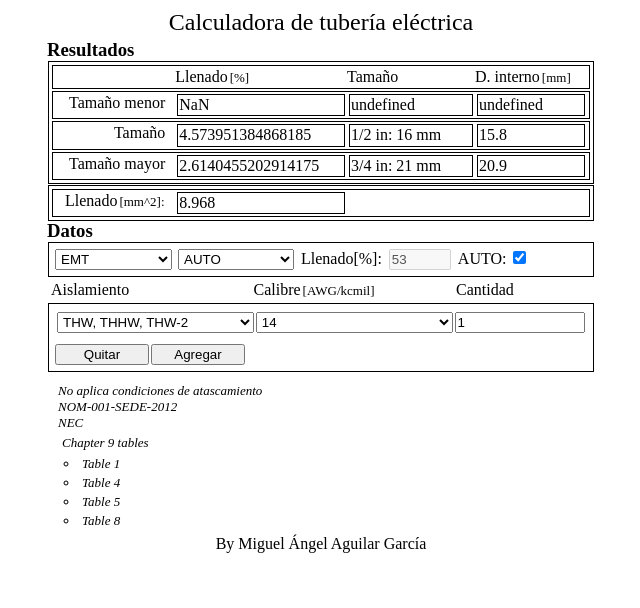
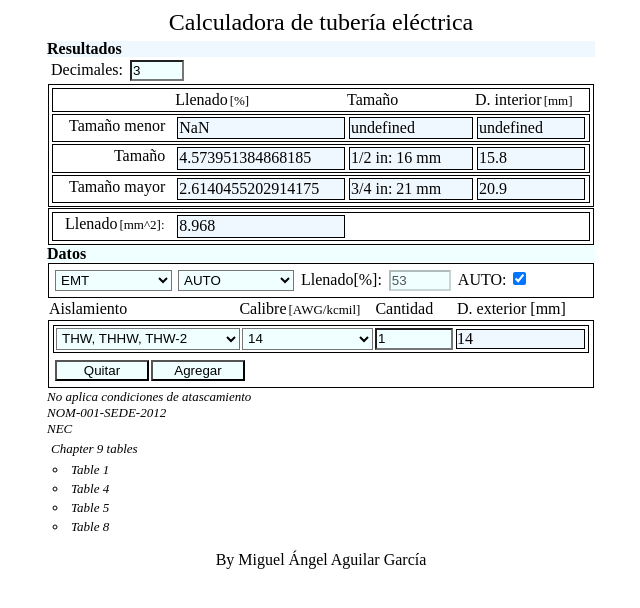
Before and after one commit to MiguelAAguilarG/cal_conduit_web, a plain HTML site: page index.html in a window 1280 px wide. Shown: the whole page, without its empty margins (319-959 px from the left). Drawn offline with Linux system fonts and the light colour scheme.

Commit message:
se agregaron colores a resultado y datos, se agrego redondeo, se agrego D exterior del cable

```diff
--- a/app.js
+++ b/app.js
@@ -1,5 +1,15 @@
 const aislantes_conductor_array = [
     ['THW, THHW, THW-2', [8.968, 11.68, 15.68, 28.19, 46.84, 62.77, 73.16, 86.00, 122.6, 143.4, 169.3, 201.1, 239.9, 296.5, 340.7, 384.4, 427.0, 509.7, 627.7, 710.3, 751.7, 791.7, 874.9, 953.8, 1200, 1400, 1598, 1795]],
+    ['THHN, THWN, THWN-2', [6.258, 8.581, 13.61, 23.61, 32.71, 53.16, 62.77, 74.71, 100.8, 119.7, 143.4, 172.8, 208.8, 256.1, 297.3, 338.2, 378.3, 456.3, 559.7, 637.9, 677.2, 715.2, 794.3, 869.5, 0, 0, 0, 0]],
+    ['XHH, XHHW, XHHW-2', [8.968, 11.68, 15.58, 28.19, 38.06, 52.52, 62.06, 73.94, 98.97, 117.7, 141.3, 170.5, 206.3, 251.9, 292.6, 333.3, 373.3, 450.6, 561.9, 640.2, 679.5, 717.5, 796.8, 872.2, 1108, 1300, 1492, 1682]],
+    ['RHH, RHW, RHW-2', [18.90, 22.77, 28.19, 53.87, 67.16, 86.00, 98.13, 112.9, 171.6, 196.1, 226.1, 262.7, 306.7, 405.9, 457.3, 507.7, 556.5, 650.5, 782.9, 874.9, 920.8, 965.0, 1057, 1143, 1515, 1738, 1959, 2175]],
+    ['RHH*, RHW*, RHW-2*', [13.48, 16.77, 21.48, 35.87, 46.84, 62.77, 73.16, 86.00, 112.6, 143.4, 169.3, 201.1, 239.9, 296.5, 340.7, 384.4, 427.0, 509.7, 627.7, 710.3, 751.7, 791.7, 874.9, 953.8, 1200, 1400, 1598, 1795]],
+    ['desnudo', [2.68, 4.25, 6.76, 10.76, 17.09, 27.19, 34.28, 43.23, 55.80, 70.41, 88.74, 111.9, 141.1, 168, 201, 235, 268, 336, 404, 471, 505, 538, 606, 673, 842, 1011, 1180, 1349]]
+];
+
+//hacerlo bien
+const aislantes_conductor_D_array = [
+    ['THW, THHW, THW-2', [14, 16, 15.68, 28.19, 46.84, 62.77, 73.16, 86.00, 122.6, 143.4, 169.3, 201.1, 239.9, 296.5, 340.7, 384.4, 427.0, 509.7, 627.7, 710.3, 751.7, 791.7, 874.9, 953.8, 1200, 1400, 1598, 1795]],
     ['THHN, THWN, THWN-2', [6.258, 8.581, 13.61, 23.61, 32.71, 53.16, 62.77, 74.71, 100.8, 119.7, 143.4, 172.8, 208.8, 256.1, 297.3, 338.2, 378.3, 456.3, 559.7, 637.9, 677.2, 715.2, 794.3, 869.5, 0, 0, 0, 0]],
     ['XHH, XHHW, XHHW-2', [8.968, 11.68, 15.58, 28.19, 38.06, 52.52, 62.06, 73.94, 98.97, 117.7, 141.3, 170.5, 206.3, 251.9, 292.6, 333.3, 373.3, 450.6, 561.9, 640.2, 679.5, 717.5, 796.8, 872.2, 1108, 1300, 1492, 1682]],
     ['RHH, RHW, RHW-2', [18.90, 22.77, 28.19, 53.87, 67.16, 86.00, 98.13, 112.9, 171.6, 196.1, 226.1, 262.7, 306.7, 405.9, 457.3, 507.7, 556.5, 650.5, 782.9, 874.9, 920.8, 965.0, 1057, 1143, 1515, 1738, 1959, 2175]],
@@ -26,7 +36,7 @@ const tipos_conduit_array = [
 
 const calibres_string_array = ['14', '12', '10', '8', '6', '4', '3', '2', '1', '1/0', '2/0', '3/0', '4/0', '250', '300', '350', '400', '500', '600', '700', '750', '800', '900', '1000', '1250', '1500', '1750', '2000'];
 
-const porcentaje_llenado_array = [53, 31, 40];
+const porcentaje_llenado_array = [[1,53], [2,31], [3,40]];
 
 const tamano_conduit_string_array = ["1/2", "3/4", "1", "1 1/4", "1 1/2", "2", "2 1/2", "3", "3 1/2", "4", "5", "6"];
 
@@ -42,6 +52,8 @@ function calculo_principal() {
     console.log("cambio");
 
     var object_variables = obtener_variables();
+
+    var $decimales = Number(object_variables.$decimales);
 
     var $tipo_conduit = object_variables.$tipo_conduit;
     var $medida_conduit_input = object_variables.$medida_conduit_input;
@@ -92,15 +104,12 @@ function calculo_principal() {
     if ($auto_llenado == true) {
         document.getElementById("input_llenado_porc").disabled = true;
 
-        if ($cantidad_conductores == 0) {
-            document.getElementById("input_llenado_porc").value = 100;
-        } else if($cantidad_conductores == 1) {
-            document.getElementById("input_llenado_porc").value = 53;
-        } else if($cantidad_conductores == 2) {
-            document.getElementById("input_llenado_porc").value = 31;
-        } else{
-            document.getElementById("input_llenado_porc").value = 40;
+        for (let i = 0; i < porcentaje_llenado_array.length; i++) {
+            if ($cantidad_conductores >= porcentaje_llenado_array[i][0]) {
+                document.getElementById("input_llenado_porc").value = porcentaje_llenado_array[i][1], $decimales;
+            }
         }
+
     } else{
         document.getElementById("input_llenado_porc").disabled = false;
     }
@@ -119,6 +128,13 @@ function calculo_principal() {
             }
 
         }
+    }
+
+    D_mm_cable_elegido_array = D_ext_cable($cables);
+
+    for(let i = 0; i < indice; i++) {
+        aux_D_exterior = document.getElementById("D_exterior" + String(i+1)).innerHTML = D_mm_cable_elegido_array[i];
+        console.log("hola",  D_mm_cable_elegido_array[i]);
     }
 
     document.getElementById("llenado_mm").innerHTML = $suma_areas;
@@ -184,7 +200,7 @@ function sumador_areas($cables) {
 
     for (let i_input_tipo_cable = 0; i_input_tipo_cable < indice; i_input_tipo_cable++) {
 
-        for (let i_tipo_cable_array = 0; i_tipo_cable_array < 6; i_tipo_cable_array++) {
+        for (let i_tipo_cable_array = 0; i_tipo_cable_array < aislantes_conductor_array.length; i_tipo_cable_array++) {
             if (aislantes_conductor_array[i_tipo_cable_array][0] == $cables[i_input_tipo_cable][0]) {
                 area_mm_cable_elegido_array_array.push(aislantes_conductor_array[i_tipo_cable_array][1]);
                 break;
@@ -209,7 +225,38 @@ function sumador_areas($cables) {
 
 }
 
+function D_ext_cable($cables) {
+
+    var D_mm_cable_elegido_array_array = [];
+    var D_mm_cable_elegido_array = [];
+
+    for (let i_input_tipo_cable = 0; i_input_tipo_cable < indice; i_input_tipo_cable++) {
+
+        for (let i_tipo_cable_array = 0; i_tipo_cable_array < aislantes_conductor_D_array.length; i_tipo_cable_array++) {
+            if (aislantes_conductor_D_array[i_tipo_cable_array][0] == $cables[i_input_tipo_cable][0]) {
+                D_mm_cable_elegido_array_array.push(aislantes_conductor_D_array[i_tipo_cable_array][1]);
+                break;
+            }
+        }
+
+        for (let i_input_calibre = 0; i_input_calibre < 28; i_input_calibre++) {
+            if (calibres_string_array[i_input_calibre] == $cables[i_input_tipo_cable][1]) {
+                D_mm_cable_elegido_array.push(D_mm_cable_elegido_array_array[i_input_tipo_cable][i_input_calibre]);
+                break;
+            }
+        }
+
+    }
+
+    console.log(D_mm_cable_elegido_array_array, D_mm_cable_elegido_array)
+
+    return D_mm_cable_elegido_array;
+
+}
+
 function obtener_variables() {
+    var $decimales = Number(document.getElementById("decimales").value);
+
     var $tipo_conduit = document.getElementById("lista_desplegable_tipo_conduit").value;
     var $medida_conduit_input = document.getElementById("lista_desplegable_medida_conduit").value;
 
@@ -217,7 +264,6 @@ function obtener_variables() {
     var $auto_llenado = document.getElementById("auto_llenado_porc").checked;
 
     var $cables = [];
-
     var aux_aislamiento;
     var aux_calibre;
     var aux_numero_conductores;
@@ -232,7 +278,7 @@ function obtener_variables() {
 
     console.log($tipo_conduit, $medida_conduit_input, $llenado_porc_input, $auto_llenado, $cables);
 
-    return {$tipo_conduit: $tipo_conduit, $medida_conduit_input: $medida_conduit_input, $llenado_porc_input: $llenado_porc_input, $auto_llenado: $auto_llenado, $cables: $cables};
+    return {$decimales:$decimales, $tipo_conduit: $tipo_conduit, $medida_conduit_input: $medida_conduit_input, $llenado_porc_input: $llenado_porc_input, $auto_llenado: $auto_llenado, $cables: $cables};
 }
 
 function agregar(validacion_quitar = false) {
@@ -262,8 +308,8 @@ function agregar(validacion_quitar = false) {
     for(let i = 1; i <= indice; i++) {
 
         aux += `
-            <div class=caja3>
-                <select name="lista_desplegable_aislamiento" id="lista_desplegable_aislamiento${i}">
+            <div class=caja4_cables>
+                <select name="lista_desplegable_aislamiento" id="lista_desplegable_aislamiento${i}" class="datos">
                     <option value="THW, THHW, THW-2">THW, THHW, THW-2</option>
                     <option value="THHN, THWN, THWN-2">THHN, THWN, THWN-2</option>
                     <option value="XHH, XHHW, XHHW-2">XHH, XHHW, XHHW-2</option>
@@ -272,7 +318,7 @@ function agregar(validacion_quitar = false) {
                     <option value="desnudo">Sin aislamiento</option>
                 </select>
 
-                <select name="lista_desplegable_calibre" id="lista_desplegable_calibre${i}">
+                <select name="lista_desplegable_calibre" id="lista_desplegable_calibre${i}" class="datos">
                     <option value="14">14</option>
                     <option value="12">12</option>
                     <option value="10">10</option>
@@ -303,7 +349,9 @@ function agregar(validacion_quitar = false) {
                     <option value="2000">2000</option>
                 </select>
 
-                <input type="number" min="0" step="1" value=1 name="numero_conductores" id="numero_conductores${i}">
+                <input type="number" min="0" step="1" value=1 name="numero_conductores" id="numero_conductores${i}" class="datos">
+
+                <p id="D_exterior${i}" class = "p_resultado_cables"></p>
             </div>
         `;
     }
--- a/index.html
+++ b/index.html
@@ -12,13 +12,19 @@
 <body>
     <header>Calculadora de tubería eléctrica</header>
 
-    <h3>Resultados</h3>
+        <h4 class="h4_resultados">Resultados</h4>
+
+    <div class="caja2">
+        <label for="decimales" class="label-text-right">Decimales: </label>
+        <input type="number" min="3" max="16" step="1" value="3" name="decimales" id="decimales" class="datos">
+    </div>
+
     <div class="caja_contenedor">
         <div class="caja4">
             <p></p>
             <p class="text-p">Llenado<span class="text-chico">[%]</span></p>
             <p class="text-p">Tamaño</p>
-            <p class="text-p">D. interno<span class="text-chico">[mm]</span></p>
+            <p class="text-p">D. interior<span class="text-chico">[mm]</span></p>
         </div>
         <div class="caja4">
             <p class = "margin-text">Tamaño menor</p>
@@ -50,12 +56,12 @@
 
     </div>
 
-    <h3>Datos</h3>
+    <h4 class="h4_datos">Datos</h4>
 
     <div class="caja_contenedor">
         <form id="formulario">
             <div class=".caja6">
-                <select name="lista_desplegable_tipo_conduit" id="lista_desplegable_tipo_conduit">
+                <select name="lista_desplegable_tipo_conduit" id="lista_desplegable_tipo_conduit" class="datos">
                     <option value="EMT">EMT</option>
                     <option value="ENT">ENT</option>
                     <option value="FMC">FMC</option>
@@ -70,7 +76,7 @@
                     <option value="PVC, tipo EB">PVC, tipo EB</option>
                 </select>
 
-                <select name="lista_desplegable_medida_conduit" id="lista_desplegable_medida_conduit">
+                <select name="lista_desplegable_medida_conduit" id="lista_desplegable_medida_conduit" class="datos">
                     <option value="AUTO " selected>AUTO</option>
                     <option value="1/2">1/2 in: &nbsp;&nbsp; 16 mm</option>
                     <option value="3/4">3/4 in: &nbsp;&nbsp; 21 mm</option>
@@ -87,24 +93,25 @@
                 </select>
 
                 <label for="input_llenado_porc" class="label-text-right">Llenado[%]: </label>
-                <input type="number" min="1" max="100" step="1" value="40" name="input_llenado_porc" id="input_llenado_porc">
+                <input type="number" min="1" max="100" step="1" value="40" name="input_llenado_porc" id="input_llenado_porc" class="datos">
                 <label for="auto_llenado_porc" class="label-text-right">AUTO: </label>
-                <input type="checkbox" name="auto_llenado_porc" id="auto_llenado_porc" checked>
+                <input type="checkbox" name="auto_llenado_porc" id="auto_llenado_porc" class="datos" checked>
 
             </div>
         </form>
     </div>
 
-    <div class=caja3>
+    <div class="caja4_cables_sin_borde">
         <p class="text-p">Aislamiento</p>
         <p class="text-p">Calibre<span class="text-chico">[AWG/kcmil]</span></p>
         <p class="text-p">Cantidad</p>
+        <p class="text-p">D. exterior [mm]</p>
     </div>
 
     <div class="caja_contenedor">
         <form id="formulario2">
-            <div class=caja3>
-                <select name="lista_desplegable_aislamiento" id="lista_desplegable_aislamiento1">
+            <div class="caja4_cables">
+                <select name="lista_desplegable_aislamiento" id="lista_desplegable_aislamiento1" class="datos">
                     <option value="THW, THHW, THW-2">THW, THHW, THW-2</option>
                     <option value="THHN, THWN, THWN-2">THHN, THWN, THWN-2</option>
                     <option value="XHH, XHHW, XHHW-2">XHH, XHHW, XHHW-2</option>
@@ -113,7 +120,7 @@
                     <option value="desnudo">Sin aislamiento</option>
                 </select>
 
-                <select name="lista_desplegable_calibre" id="lista_desplegable_calibre1">
+                <select name="lista_desplegable_calibre" id="lista_desplegable_calibre1" class="datos">
                     <option value="14">14</option>
                     <option value="12">12</option>
                     <option value="10">10</option>
@@ -144,22 +151,20 @@
                     <option value="2000">2000</option>
                 </select>
 
-                <input type="number" min="0" step="1" value="1" name="numero_conductores" id="numero_conductores1">
+                <input type="number" min="0" step="1" value="1" name="numero_conductores" id="numero_conductores1" class="datos">
+
+                <p id="D_exterior1" class = "p_resultado_cables"></p>
             </div>
 
         </form>
 
         <div class=caja4_version2>
-            <input type="button" value="Quitar"  onclick="quitar()">
-            <input type="button" value="Agregar" onclick="agregar()">
+            <input type="button" value="Quitar"  onclick="quitar()" class="datos">
+            <input type="button" value="Agregar" onclick="agregar()" class="datos">
         </div>
     </div>
 
-    <script src="app.js"></script>
 
-</body>
-
-<footer>
     <p class="nota">No aplica condiciones de atascamiento</p>
     <p class="nota">NOM-001-SEDE-2012</p>
     <p class="nota">NEC</p>
@@ -172,6 +177,12 @@
             <li>Table 8</li>
         </ul>
     </ul>
+
+    <script src="app.js"></script>
+
+</body>
+
+<footer>
     <p id="autor" > By Miguel Ángel Aguilar García</p>
 </footer>
 </html>
--- a/style.css
+++ b/style.css
@@ -27,10 +27,24 @@ p{
     padding: 0px;
 }
 
-h3{
+h4{
     margin: 0px auto;
     line-height: 1em;
     padding: 0px;
+}
+
+.h4_resultados{
+    margin: 0px auto;
+    line-height: 1em;
+    padding: 0px;
+    background-color: aliceblue;
+}
+
+.h4_datos{
+    margin: 0px auto;
+    line-height: 1em;
+    padding: 0px;
+    background-color: azure;
 }
 
 .p_resultado{
@@ -40,6 +54,17 @@ h3{
     padding: 1px 1px 2px 1px;
     height: 1.4em;
     min-width: 1em;
+    background-color: aliceblue;
+}
+
+.p_resultado_cables{
+    border: solid 1px;
+    margin: 2px;
+    background-color: aliceblue;
+}
+
+.datos{
+    background-color: azure;
 }
 
 .caja_contenedor{
@@ -48,7 +73,19 @@ h3{
 
 .caja3{
     display: grid;
+    grid-template-columns: minmax(5em, 0.6fr) minmax(5em, 0.2fr);
+    grid-column: 1 / -1;
+}
+
+.caja3{
+    display: grid;
     grid-template-columns: minmax(5em, 0.6fr) minmax(5em, 0.6fr) minmax(5em, 0.4fr);
+    grid-column: 1 / -1;
+}
+
+.caja3_cables{
+    display: grid;
+    grid-template-columns: minmax(5em, 0.6fr) minmax(5em, 0.6fr) minmax(5em, 0.4fr) minmax(5em, 0.5fr);
     grid-column: 1 / -1;
 }
 
@@ -57,6 +94,19 @@ h3{
     grid-template-columns: minmax(7.5em, 0.7fr) 1fr minmax(8em, 8em) minmax(5em, 7em);
     grid-column: 1 / -1;
     border: solid 1px;
+}
+
+.caja4_cables{
+    display: grid;
+    grid-template-columns: minmax(5em, 0.7fr) minmax(5em, 0.5fr) minmax(5em, 0.3fr) minmax(5em, 0.5fr);
+    grid-column: 1 / -1;
+    border: solid 1px;
+}
+
+.caja4_cables_sin_borde{
+    display: grid;
+    grid-template-columns: minmax(5em, 0.7fr) minmax(5em, 0.5fr) minmax(5em, 0.3fr) minmax(5em, 0.5fr);
+    grid-column: 1 / -1;
 }
 
 .caja4_version2{
```
